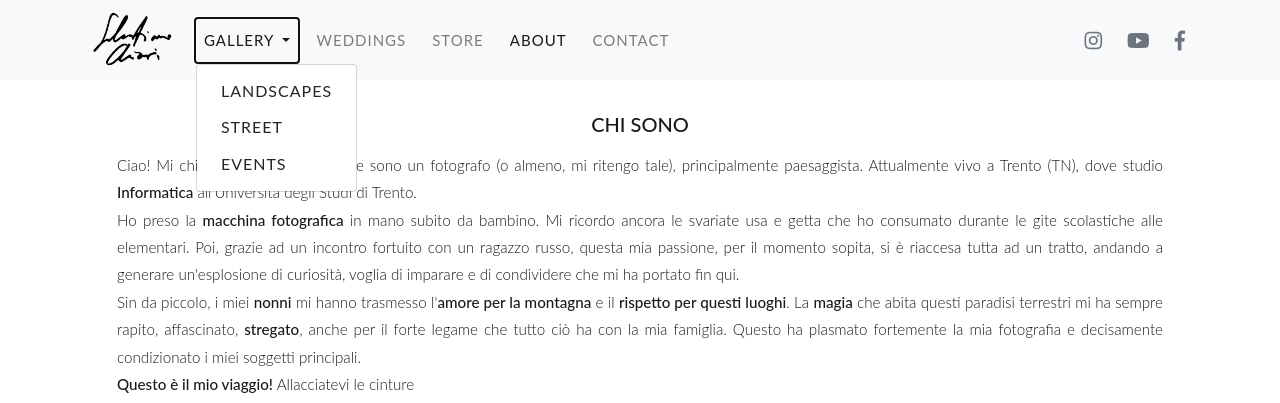
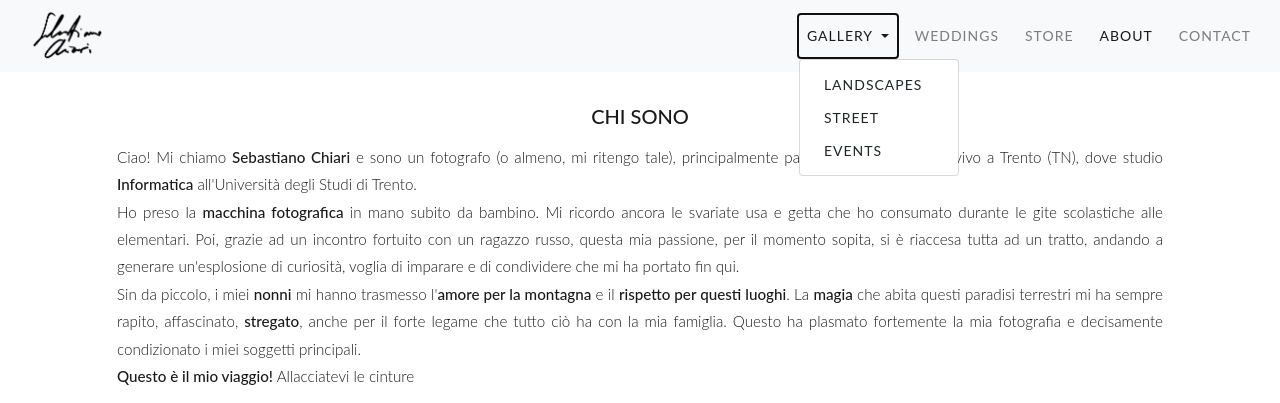
Before and after one commit to sebastianochiari/sebastianochiari.github.io, a PHP site: page /about.html in a window 1280 px wide, after a click on "GALLERY". Shown: the top 403 px of the page. Run offline with PHP 8.4, Linux system fonts and the light colour scheme; some libraries are stand-ins or nearby versions; some web fonts are replaced.

Commit message:
changed top navbar and footer

```diff
--- a/about.html
+++ b/about.html
@@ -28,8 +28,6 @@
     <!-- START: navbar -->
     <nav class="navbar navbar-expand-lg navbar-light bg-light">
 
-        <div class="container">
-
             <a href="index.html">
                 <img src="images/firma.png" alt="logo" class="logo">
             </a>
@@ -39,15 +37,15 @@
             </button>
 
             <div class="collapse navbar-collapse" id="navbarSupportedContent">
-                <ul class="navbar-nav mr-auto">
+                <ul class="navbar-nav ml-auto">
                     <li class="nav-item menu-navbar-item dropdown">
                         <a class="nav-link dropdown-toggle" href="#" id="navbarDropdown" role="button" data-toggle="dropdown" aria-haspopup="true" aria-expanded="false">
                             Gallery
                         </a>
                         <div class="dropdown-menu" aria-labelledby="navbarDropdown">
-                            <a class="dropdown-item" href="landscapes.html">Landscapes</a>
-                            <a class="dropdown-item" href="street.html">Street</a>
-                            <a class="dropdown-item" href="events.html">Events</a>
+                            <a class="dropdown-item dropdown-nav-item" href="landscapes.html">Landscapes</a>
+                            <a class="dropdown-item dropdown-nav-item" href="street.html">Street</a>
+                            <a class="dropdown-item dropdown-nav-item" href="events.html">Events</a>
                         </div>
                     </li>
                     <li class="nav-item menu-navbar-item">
@@ -64,21 +62,7 @@
                     </li>
                 </ul>
 
-                <div>
-                    <a class="social-menu" href="http://www.instagram.com/sebastianochiari" target="_blank">
-                        <i class="fab fa-instagram"></i>
-                    </a>
-                    <a class="social-menu" href="http://www.youtube.com/c/SebastianoChiari" target="_blank">
-                        <i class="fab fa-youtube"></i>
-                    </a>
-                    <a class="social-menu" href="http://www.facebook.com/SebastianoChiariPhotography" target="_blank">
-                        <i class="fab fa-facebook-f"></i>
-                    </a>
-                </div>
-
             </div>
-
-        </div>
 
     </nav>
     <!-- END: navbar -->
@@ -204,6 +188,17 @@
     <nav class="navbar navbar-expand-lg">
         <div class="container mt-4">
             <div class="display-center">
+                <div class="display-center">
+                    <a class="social-menu" href="http://www.instagram.com/sebastianochiari" target="_blank">
+                        <i class="fab fa-instagram"></i>
+                    </a>
+                    <a class="social-menu" href="http://www.youtube.com/c/SebastianoChiari" target="_blank">
+                        <i class="fab fa-youtube"></i>
+                    </a>
+                    <a class="social-menu" href="http://www.facebook.com/SebastianoChiariPhotography" target="_blank">
+                        <i class="fab fa-facebook-f"></i>
+                    </a>
+                </div>
                 <p>© 2018 Sebastiano Chiari</p>
             </div>
         </div>
--- a/css/style.css
+++ b/css/style.css
@@ -178,8 +178,9 @@ label {
 }
 
 .logo {
-    height: 4rem;
+    height: 3.5rem;
     margin-right: 10px;
+    margin-left: 10px;
 }
 
 .menu-navbar {
@@ -190,6 +191,15 @@ label {
     margin: 0px 5px 0px 5px;
     text-transform: uppercase;
     letter-spacing: 1px;
+    font-size: 14px !important;
+    font-weight: 400 !important;
+}
+
+.dropdown-nav-item {
+    text-transform: uppercase;
+    letter-spacing: 1px;
+    font-size: 14px !important;
+    font-weight: 400 !important;
 }
 
 .social-menu {
@@ -279,3 +289,9 @@ label {
 .align-text-center {
     text-align: center;
 }
+
+@media (max-width: 991px) {
+    .logo {
+        margin-left: 0px;
+    }
+}
```
Also changed, not shown: contact.html (+15 -20 lines), events.html (+15 -20 lines), index.html (+4 -8 lines), landscapes.html (+15 -20 lines), store.html (+15 -20 lines), street.html (+15 -20 lines), wedding.html (+15 -20 lines).
